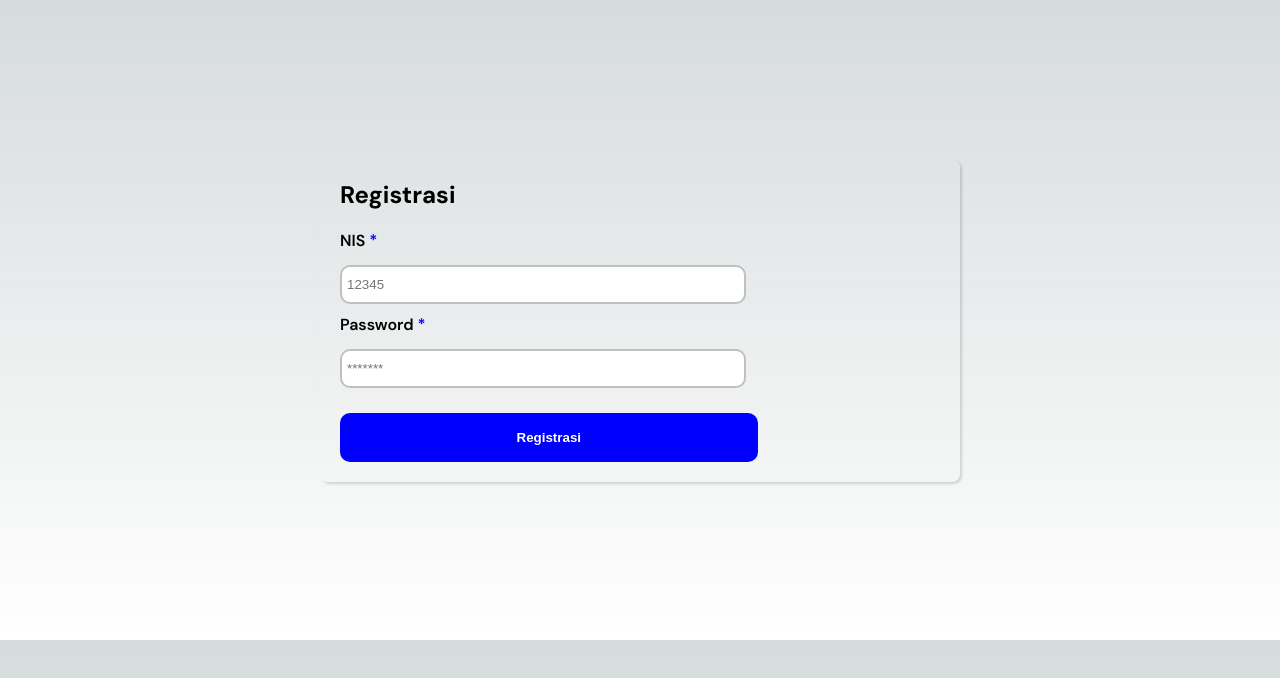
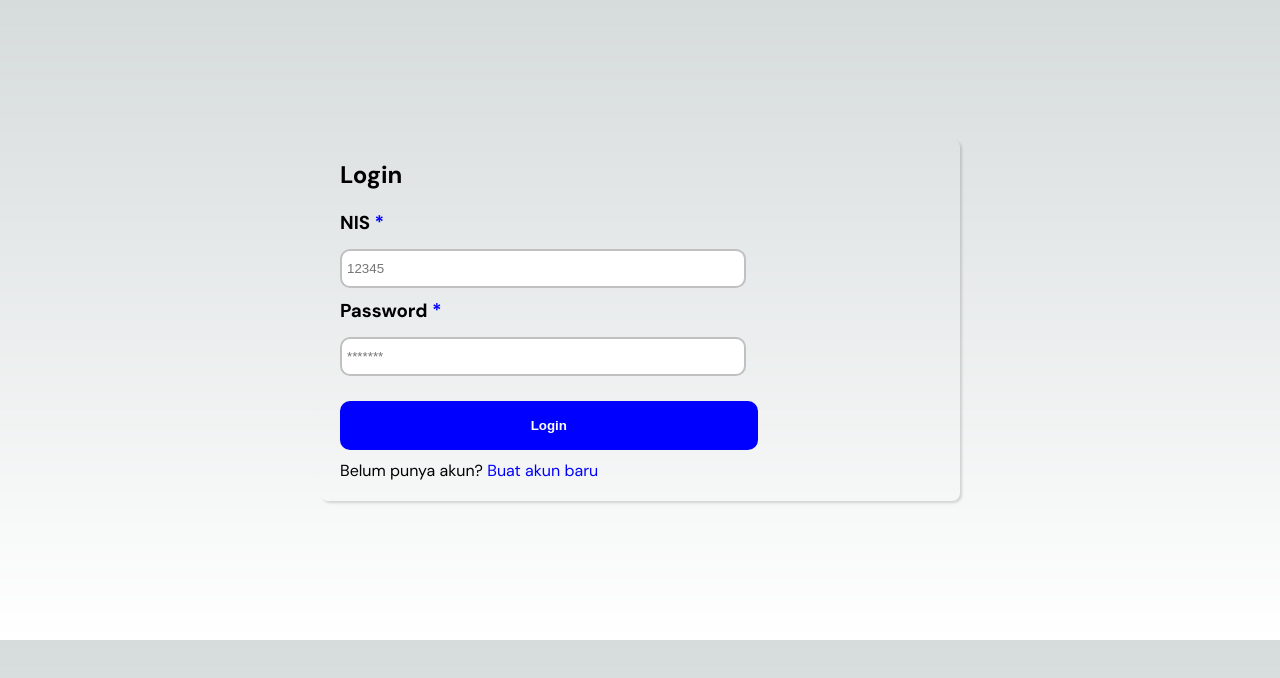
Before and after one commit to ADaneshS1/portal-siswa-by-danesh-revamp-, a Next.js app: page /login in a window 1280 px wide. Shown: the top 678 px of the page. Built offline with nearby package versions, Linux system fonts and the light colour scheme.

Commit message:
Friday work

```diff
--- a/src/pages/api/login.js
+++ b/src/pages/api/login.js
@@ -52,7 +52,7 @@ export default async function handler(req, res) {
 
     // lengkapi data yg kurang
     const token = generateRandomToken(10);
-    setCookie('token',token, {req,res,maxAge:60*60*24*30})
+    setCookie('token',token, {req,res,maxAge:60*60*24*7})
 
     // jika sudah sesuai simpan
     const users = await User.findOneAndUpdate(
--- a/src/pages/login.js
+++ b/src/pages/login.js
@@ -1,10 +1,43 @@
 import styles from "@/styles/reglog.module.css";
 import { useState } from "react";
+import { useRouter } from "next/navigation";
 
-export default function login() {
-    const [name, setName] = useState('');
+export default function registrasi() {
+  const router = useRouter();
+
   const [nis, setNis] = useState('');
   const [password, setPassword] = useState('');
+
+  const handleRegistration = async () => {
+    const data = { nis, password };
+    console.log('click daftar by: ', data);
+
+    try {
+      const res = await fetch('/api/login', {
+        method: 'POST',
+        body: JSON.stringify(data),
+        headers: {
+          'Content-Type': 'application/json',
+        },
+      });
+
+      const responseData = await res.json(); // Mendapatkan data JSON dari respons
+
+      if (res.ok) {
+        // Periksa apakah respons memiliki status code 200 (OK)
+        console.log(responseData);
+        alert('Berhasil login');
+      } else {
+        console.error('Gagal melakukan permintaan:', res.status);
+        console.log(responseData)
+        alert(responseData.message);
+      }
+    } catch (error) {
+      console.log('error: ', error);
+      alert('Terjadi Kesalahan, harap hubungi tim support');
+    }
+  }
+
   return (
     <div className={styles.font}
       style={{
@@ -12,8 +45,8 @@ export default function login() {
         justifyContent: "center",
         alignItems: "center",
         minHeight: "80vh"
-          }}>
-
+      }}
+    >
       <div style={{
         boxShadow: "rgba(0, 0, 0, 0.15) 1.95px 1.95px 2.6px",
         color: "black",
@@ -21,65 +54,68 @@ export default function login() {
         padding: "20px",
         width: "50%"
       }}>
+        <div>
+          <h2>Login</h2>
 
-                <div>
-                    <h2>Registrasi</h2>
+          <div style={{ display: "flex", flexDirection: "column", marginRight: "20px", marginTop: "20px", gap: "10px" }}>
 
-                    <form style={{ display: "flex", flexDirection: "column", marginRight:"20px", marginTop:"20px", gap:"10px" }}>
-
-
-                    <label className={styles.label}>NIS <span style={{color:'blue'}}>*</span> </label>
-                    <input className={styles.bodra} style={{ width: "70%", marginTop: "4px", padding:"10px 5px", border:"2px solid silver" }} placeholder="12345"
+            <h3 className={styles.h3}>NIS <span style={{ color: 'blue' }}>*</span> </h3>
+            <input
+              className={styles.bodra}
+              style={{
+                width: "70%",
+                marginTop: "4px",
+                padding: "10px 5px",
+                border: "2px solid silver"
+              }}
+              placeholder="12345"
               onChange={(e) => {
                 setNis(e.target.value)
               }}
             />
 
-                    <label className={styles.label}>Password <span style={{color:'blue'}}>*</span> </label>
-                    <input className={styles.bodra} style={{ width: "70%", marginTop: "4px", padding:"10px 5px", border:"2px solid silver" }} placeholder="*******"
+            <h3 className={styles.h3}>Password <span style={{ color: 'blue' }}>*</span> </h3>
+            <input
+              className={styles.bodra}
+              style={{
+                width: "70%",
+                marginTop: "4px",
+                padding: "10px 5px",
+                border: "2px solid silver"
+              }}
+              type="password"
+              placeholder="*******"
               onChange={(e) => {
                 setPassword(e.target.value)
               }}
             />
 
             <button
-                    className={styles.bodra} style={{ width: "72%", marginTop: "15px", padding:"15px 20px", backgroundColor:"blue", color:"white", fontWeight:"600", border:"2px solid blue" }}
-                    onClick={async () => {
-                        const data = { name, nis, password };
-                        console.log('click daftar by: ', data);
+              className={styles.bodra}
+              style={{
+                width: "72%",
+                marginTop: "15px",
+                padding: "15px 20px",
+                backgroundColor: "blue",
+                color: "white",
+                fontWeight: "600",
+                border: "2px solid blue"
+              }}
+              onClick={handleRegistration}
+            >
+              Login
+            </button>
 
-                        try {
-                          const res = await fetch('/api/registration', {
-                            method: 'POST', // Corrected the typo in 'method'
-                            body: JSON.stringify(data), // Assuming 'data' is an object that you want to send as JSON
-                            headers: {
-                              'Content-Type': 'application/json', // Specifying the content type as JSON
-                            },
-                          });
-
-                          if (res.ok) {
-                            // Periksa apakah respons memiliki status code 200 (OK)
-                            const responseData = await res.json(); // Mendapatkan data JSON dari respons
-                            console.log(responseData);
-                            alert('Data sudah sukses didaftarkan');
-                          } else {
-                            console.error('Gagal melakukan permintaan:', res.status);
-                            alert('Data gagal didaftarkan');
-                          }
-
-                          console.log('Res: ', res);
-                        } catch (error) {
-                          console.log('error: ', error);
-                          alert('Terjadi Kesalahan, harap hubungi team support');
-                        }
-                      }}
-                    >Registrasi</button>
-
-                    </form>
+            <div>
+            <p>Belum punya akun? <a href="/registrasi" style={{color:"blue"}}>Buat akun baru</a> </p>
             </div>
 
           </div>
 
         </div>
-    )
+
+      </div>
+
+    </div>
+  );
 }
```
Also changed, not shown: src/pages/dashboard.js (+61 -32 lines), src/pages/registrasi.js (+11 -3 lines). Lines whose indentation alone changed are shown as unchanged.
